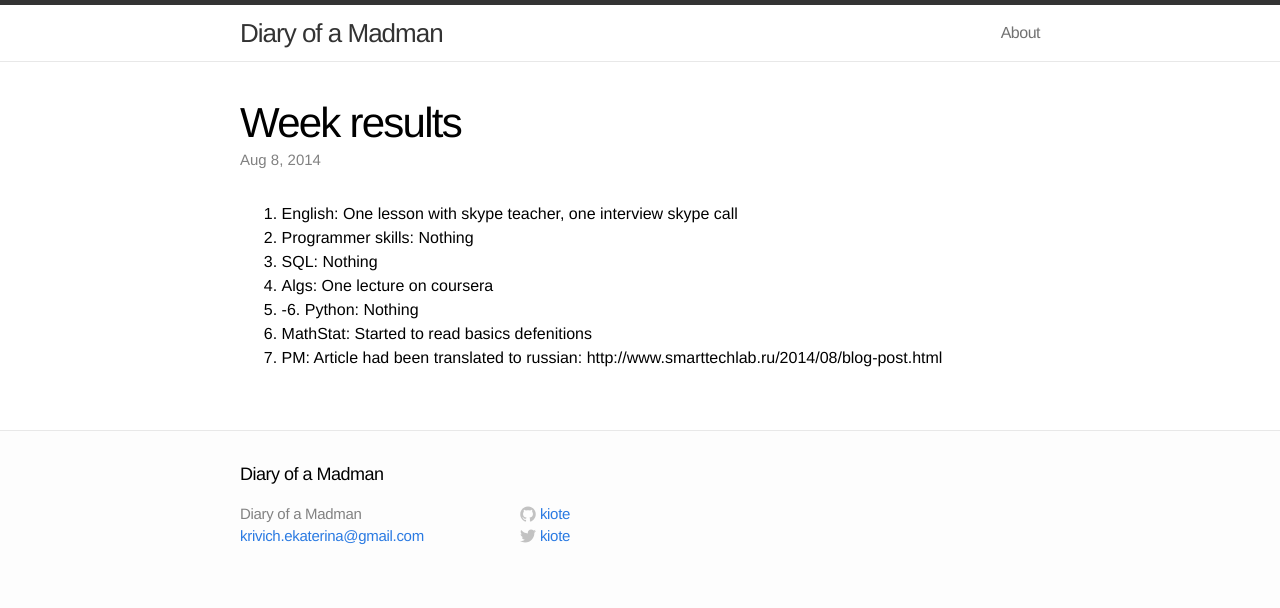
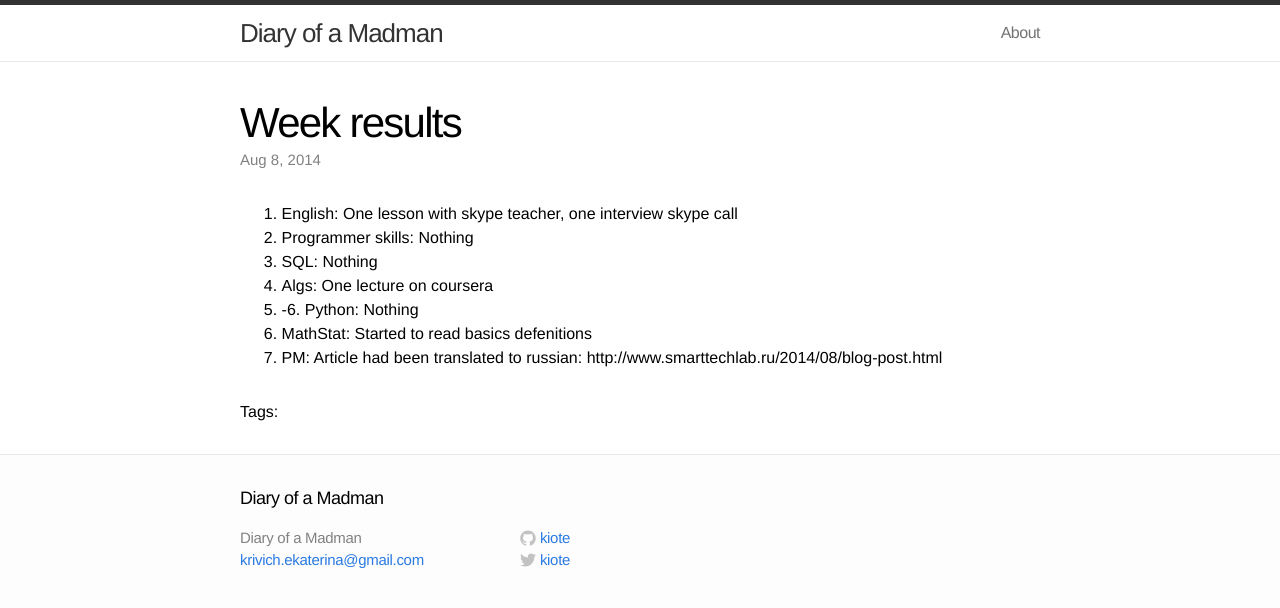
Before and after one commit to kiote/kiote.github.io, a Jekyll site: the page built from _posts/2014-08-08-week-results.markdown, in a window 1280 px wide. Shown: the top 608 px of the page. Built offline with Jekyll 4.4.1, drawn with Linux system fonts in a browser that asks for light colours.

Commit message:
Update post.html

```diff
--- a/_layouts/post.html
+++ b/_layouts/post.html
@@ -13,7 +13,7 @@ layout: default
   </article>
 
   <tags class="post-tags">
-    {{ page.tags }}
+    Tags: {{ page.tags }}
   </tags>
 
 </div>
```
